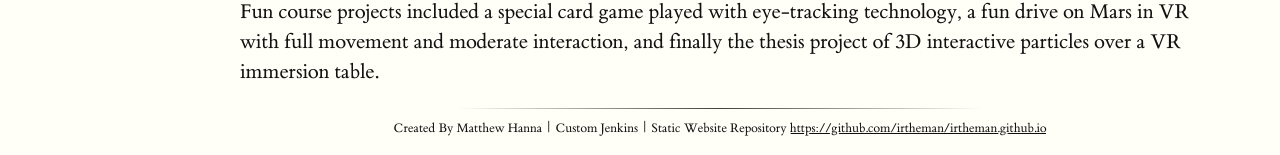
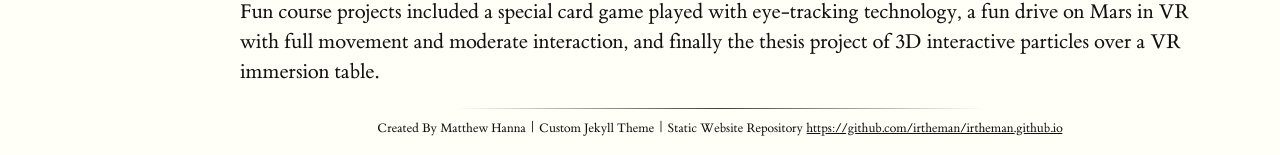
Before and after one commit to irtheman/irtheman.github.io, a Jekyll site: the page built from pages/edu.md, in a window 1280 px wide. Shown: the part 840-995 px from the top of the page. Built offline with Jekyll 4.4.1, drawn with Linux system fonts in a browser that asks for light colours.

Commit message:
Fixed customization message

```diff
--- a/_layouts/default.html
+++ b/_layouts/default.html
@@ -10,7 +10,7 @@
     <link rel="icon" type="image/png" sizes="32x32" href="/favicon-32x32.png">
     <link rel="icon" type="image/png" sizes="16x16" href="/favicon-16x16.png">
     <link rel="manifest" href="/site.webmanifest">
-    <link href="//maxcdn.bootstrapcdn.com/font-awesome/4.7.0/css/font-awesome.min.css" rel="stylesheet">
+    <link href="https://maxcdn.bootstrapcdn.com/font-awesome/4.7.0/css/font-awesome.min.css" rel="stylesheet">
     <link rel="stylesheet" href="{{ "/stylesheets/resume.css" | prepend:site.baseurl }}">
     <link rel="stylesheet" href="{{ "/stylesheets/tufte.css" | prepend:site.baseurl }}">
     <link rel="stylesheet" href="{{ "/stylesheets/latex.css" | prepend:site.baseurl }}">
@@ -25,7 +25,7 @@
     {{ content }}
     <hr class="hr-plain">
     <div class="row resume-footer">
-      Created By Matthew Hanna | Custom Jenkins | Static Website Repository <a href="https://github.com/irtheman/irtheman.github.io">https://github.com/irtheman/irtheman.github.io</a>
+      Created By Matthew Hanna | Custom Jekyll Theme | Static Website Repository <a href="https://github.com/irtheman/irtheman.github.io">https://github.com/irtheman/irtheman.github.io</a>
     </div>
     <script src="{{ "/javascripts/jquery.min.js" | prepend:site.baseurl }}"></script>
     <script src="{{ "/javascripts/bootstrap.min.js" | prepend:site.baseurl }}"></script>
```
